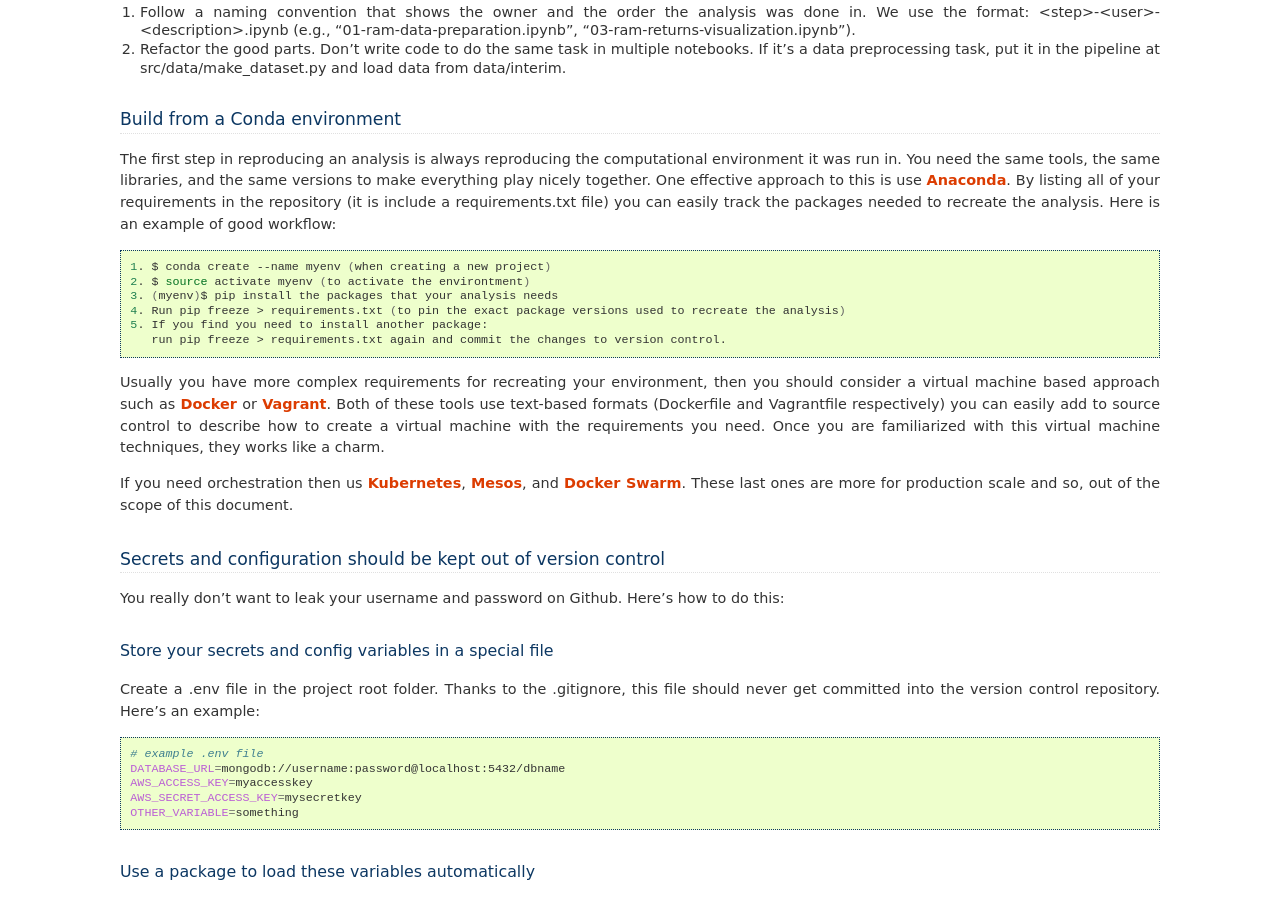
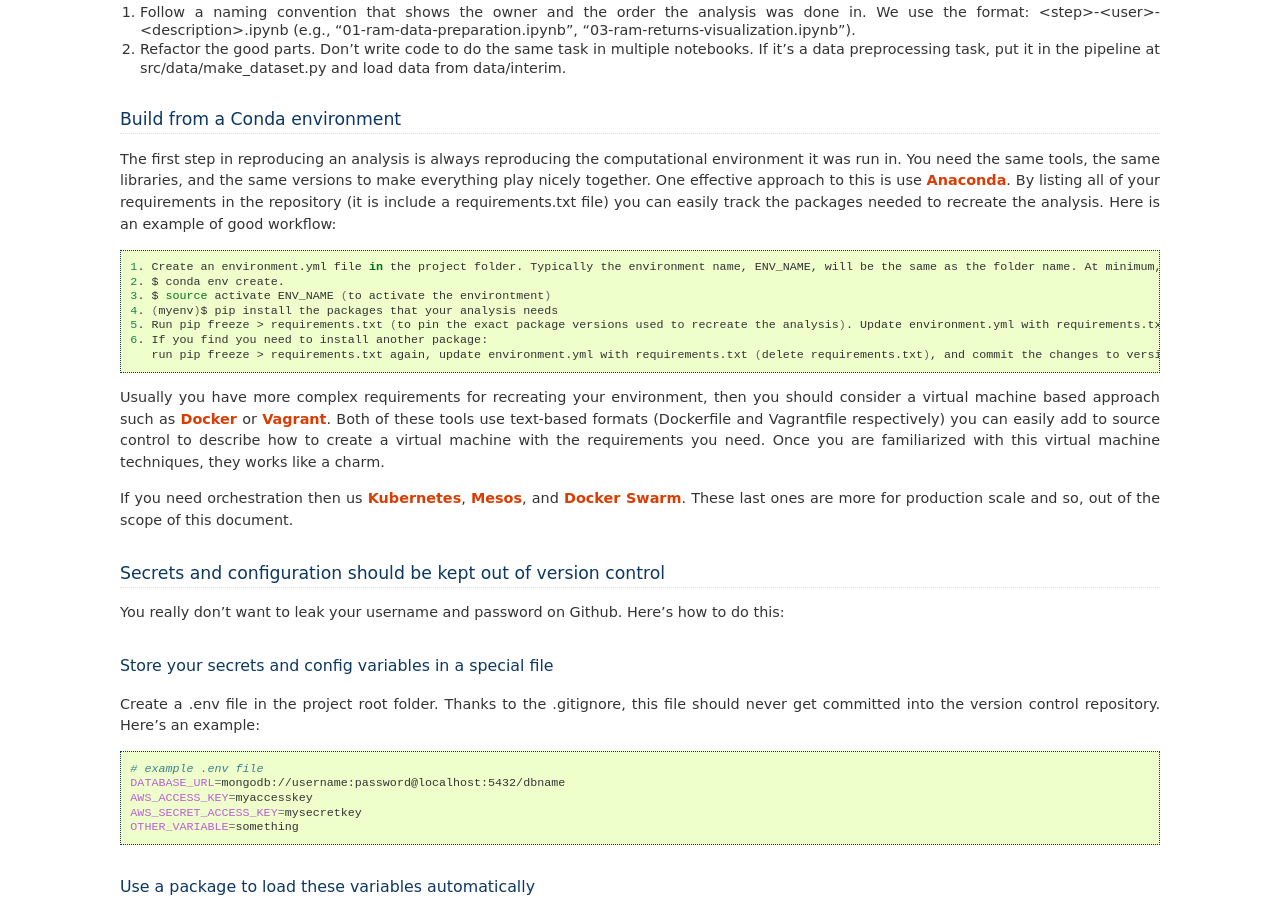
Before and after one commit to parrondo/quant-trading-project-structure, a Sphinx documentation site: the page built from docs/getting.rst, in a window 1280 px wide and 900 px high, scrolled down 2104 px. Built offline with Sphinx 7.4.7, drawn with Linux system fonts in a browser that asks for light colours.

Commit message:
updating conda workflow

```diff
--- a/docs/getting.rst
+++ b/docs/getting.rst
@@ -137,12 +137,13 @@ One effective approach to this is use `Anaconda`_. By listing all of your requir
 
 .. code-block :: bash
 
-    1. $ conda create --name myenv (when creating a new project)
-    2. $ source activate myenv (to activate the environtment)
-    3. (myenv)$ pip install the packages that your analysis needs
-    4. Run pip freeze > requirements.txt (to pin the exact package versions used to recreate the analysis)
-    5. If you find you need to install another package:
-       run pip freeze > requirements.txt again and commit the changes to version control.
+    1. Create an environment.yml file in the project folder. Typically the environment name, ENV_NAME, will be the same as the folder name. At minimum, it will specify the version of Python you want to use.
+    2. $ conda env create.
+    3. $ source activate ENV_NAME (to activate the environtment)
+    4. (myenv)$ pip install the packages that your analysis needs
+    5. Run pip freeze > requirements.txt (to pin the exact package versions used to recreate the analysis). Update environment.yml with requirements.txt (delete requirements.txt).
+    6. If you find you need to install another package:
+       run pip freeze > requirements.txt again, update environment.yml with requirements.txt (delete requirements.txt), and commit the changes to version control.
 
 Usually you have more complex requirements for recreating your environment, then you should consider a virtual machine based approach such as `Docker`_ or `Vagrant`_. Both of these tools use text-based formats (Dockerfile and Vagrantfile respectively) you can easily add to source control to describe how to create a virtual machine with the requirements you need. Once you are familiarized with this virtual machine techniques, they works like a charm.
 
```
